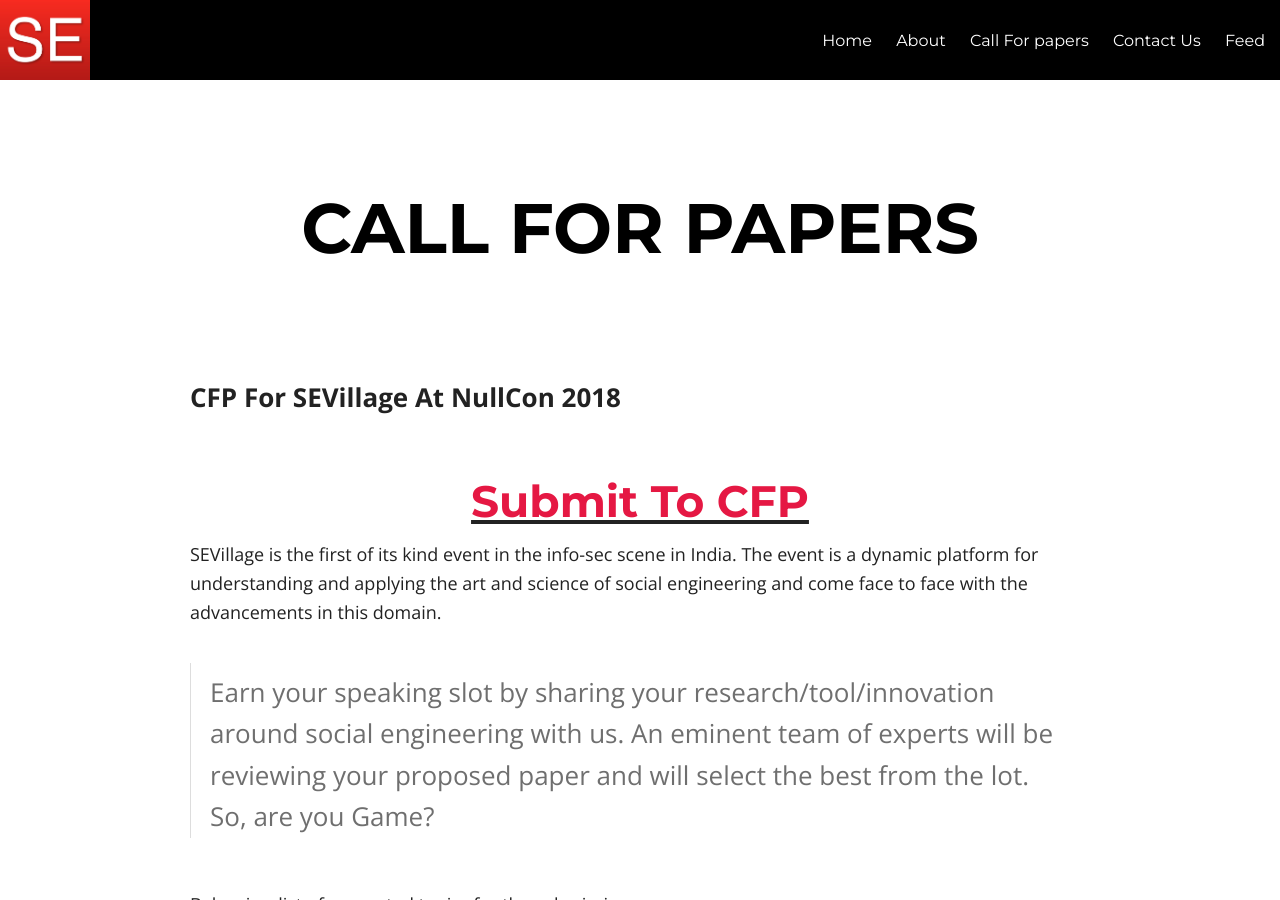
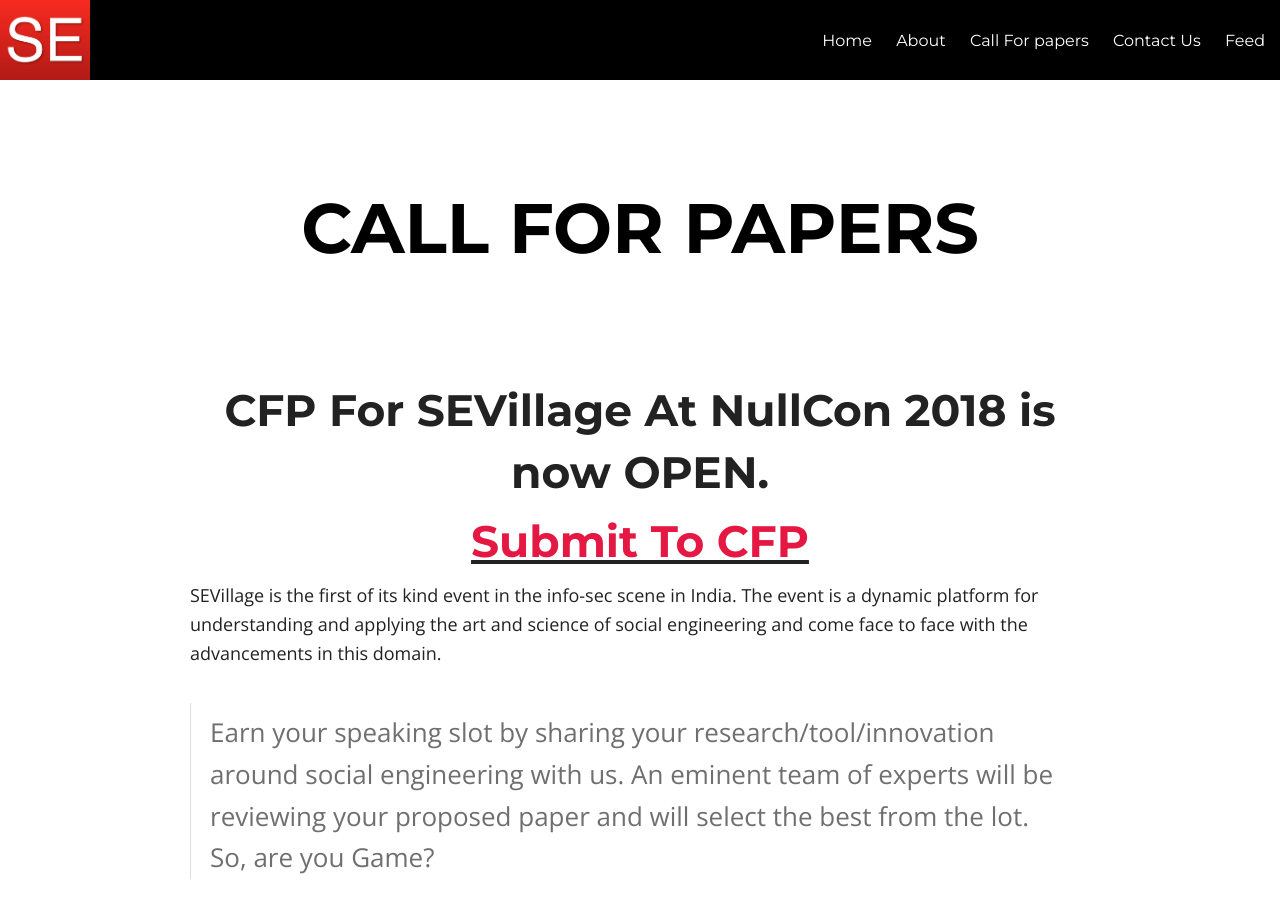
Before and after one commit to sevillage/sevillage, a Jekyll site: the page built from cfp.md, in a window 1280 px wide and 900 px high. Built offline with Jekyll 4.4.1, drawn with Linux system fonts in a browser that asks for light colours; nearby versions of some CDN libraries.

Commit message:
minor changes

```diff
--- a/cfp.md
+++ b/cfp.md
@@ -4,7 +4,7 @@ permalink: /cfp
 title: Call For Papers
 
 ---
-**CFP For SEVillage At NullCon 2018**
+<center><h1>CFP For SEVillage At NullCon 2018 is now OPEN.</h1></center>
 
 <center><u><h1><a href='https://docs.google.com/forms/d/e/1FAIpQLSd-dMgdeOjJr4E1VfycPXZ8ClLbm9Yn0kmCbNW7hYO3a5L0cQ/viewform'>Submit To CFP</a></h1></u></center>
 
```
